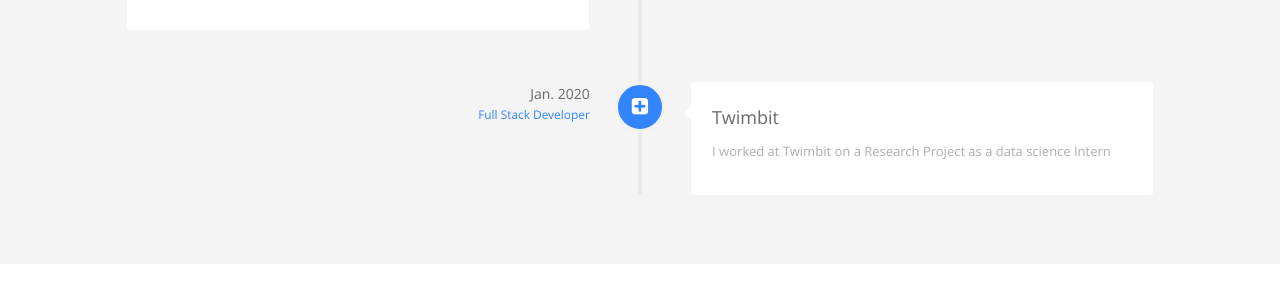
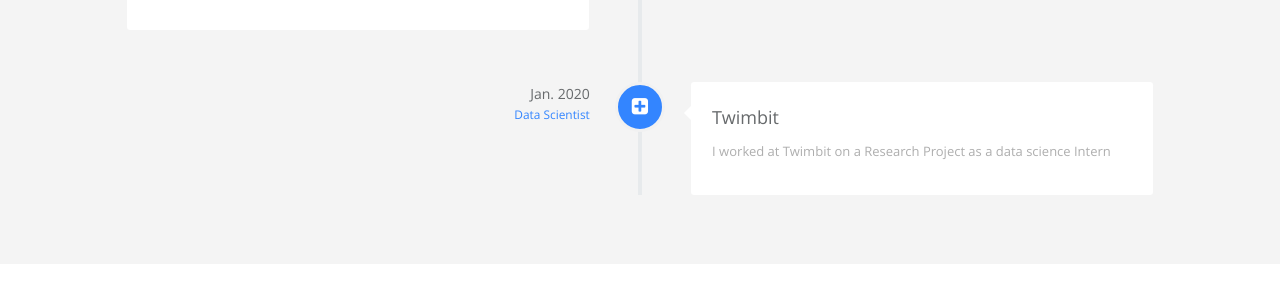
Before and after one commit to mounicarajput/modern-whale, a Jekyll site: the page built from index.html, in a window 1280 px wide and 900 px high, scrolled down 1005 px. Shown: the part 154-454 px from the top of the window. Built offline with Jekyll 4.4.1, drawn with Linux system fonts in a browser that asks for light colours.

Commit message:
careers.yml: updated detail in job

```diff
--- a/_data/index/careers.yml
+++ b/_data/index/careers.yml
@@ -22,6 +22,6 @@
     detail: Jan. 2020
     i18n: company_b_date
   job:
-    detail: Full Stack Developer
+    detail: Data Scientist
     i18n: company_b_job
   icon: fa-plus-square
```
